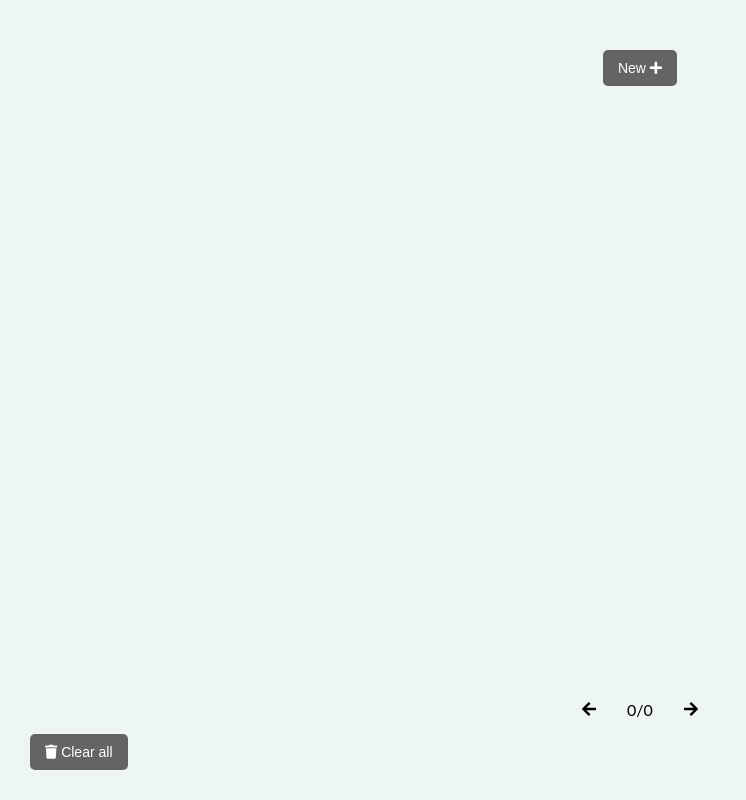
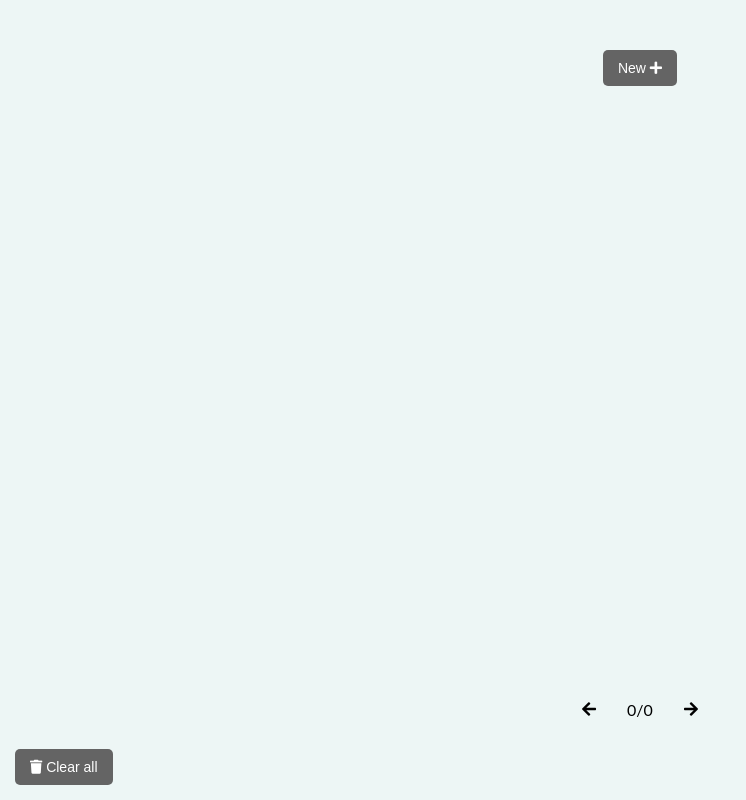
Before and after one commit to iamamitito/new, a React (Create React App) app: page / in a window 1280 px wide. Shown: the whole page, without its empty margins (0-746 px from the left). Built offline with nearby package versions, Linux system fonts and the light colour scheme.

Commit message:
readme and small style changes added

```diff
--- a/src/components/Button/Button.css
+++ b/src/components/Button/Button.css
@@ -26,6 +26,6 @@
 }
 .clear-btn {
   position: absolute;
-  bottom: 30px;
-  left: 30px;
+  bottom: 15px;
+  left: 15px;
 }
--- a/src/components/Cards/Card/Card.css
+++ b/src/components/Cards/Card/Card.css
@@ -4,7 +4,7 @@
   font-size: 16px;
   top: 50%;
   left: 50%;
-  height: 60vh;
+  height: 50vh;
   width: 80vw;
   transform: translateX(50%) rotateY(-10deg);
   transition: transform 0.3s ease, opacity 0.3s ease;
--- a/src/components/Navigation/Navigation.css
+++ b/src/components/Navigation/Navigation.css
@@ -2,7 +2,7 @@
   display: flex;
   bottom: 0;
   position: absolute;
-  bottom: 50px;
+  bottom: 100px;
 }
 
 .navigation .nav-btn {
```
Also changed, not shown: src/components/CardForm/CardForm.js (deleted, +0 -9 lines), src/components/CardForm/CardForm.css (deleted), 1 other file (tests, documents, lock files or other folders).
